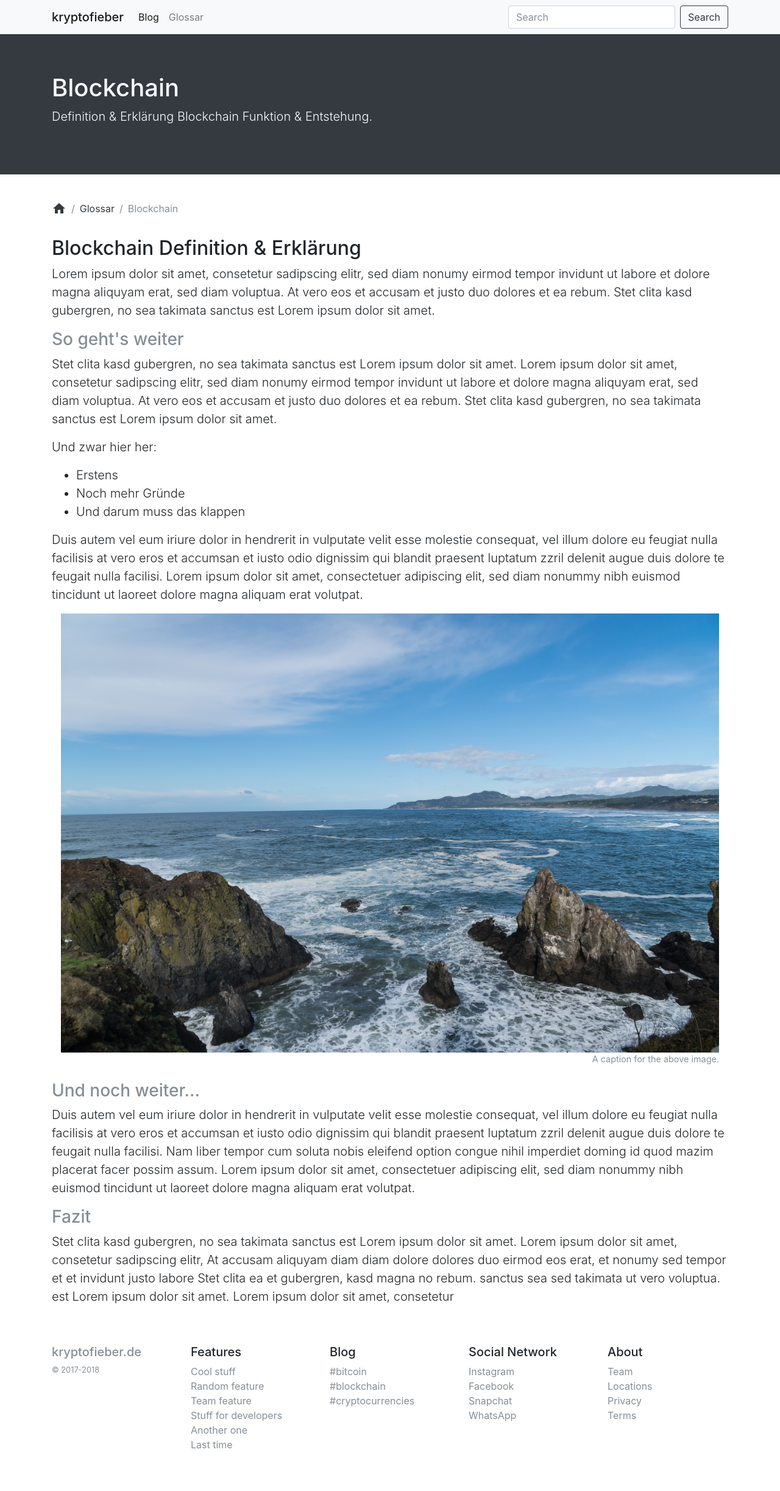
After one commit to crassmann/custom-cms, a PHP site: the page made by app/views/offcanvas.php in a window 1280 px wide. The commit adds this page. Shown: the whole page at 61% size. Run offline with PHP 8.4, Linux system fonts and the light colour scheme; the template is opened without the code that fills it, so the values that code supplies are empty; some libraries are stand-ins or nearby versions.

Commit message:
Some changes

```diff
--- /dev/null
+++ b/app/assets/css/offcanvas.css
@@ -0,0 +1,80 @@
+html,
+body {
+  overflow-x: hidden; /* Prevent scroll on narrow devices */
+}
+
+body {
+  padding-top: 56px;
+}
+
+@media (max-width: 767.98px) {
+  .offcanvas-collapse {
+    position: fixed;
+    top: 56px; /* Height of navbar */
+    bottom: 0;
+    width: 100%;
+    padding-right: 1rem;
+    padding-left: 1rem;
+    overflow-y: auto;
+    background-color: var(--light);
+    transition: -webkit-transform .3s ease-in-out;
+    transition: transform .3s ease-in-out;
+    transition: transform .3s ease-in-out, -webkit-transform .3s ease-in-out;
+    -webkit-transform: translateX(100%);
+    transform: translateX(100%);
+  }
+  .offcanvas-collapse.open {
+    -webkit-transform: translateX(-1rem);
+    transform: translateX(-1rem); /* Account for horizontal padding on navbar */
+  }
+}
+
+.nav-scroller {
+  position: relative;
+  z-index: 2;
+  height: 2.75rem;
+  overflow-y: hidden;
+}
+
+.nav-scroller .nav {
+  display: -webkit-box;
+  display: -ms-flexbox;
+  display: flex;
+  -ms-flex-wrap: nowrap;
+  flex-wrap: nowrap;
+  padding-bottom: 1rem;
+  margin-top: -1px;
+  overflow-x: auto;
+  color: rgba(255, 255, 255, .75);
+  text-align: center;
+  white-space: nowrap;
+  -webkit-overflow-scrolling: touch;
+}
+
+.nav-underline .nav-link {
+  padding-top: .75rem;
+  padding-bottom: .75rem;
+  font-size: .875rem;
+  color: var(--secondary);
+}
+
+.nav-underline .nav-link:hover {
+  color: var(--blue);
+}
+
+.nav-underline .active {
+  font-weight: 500;
+  color: var(--gray-dark);
+}
+
+.text-white-50 { color: rgba(255, 255, 255, .5); }
+
+.bg-purple { background-color: var(--purple); }
+
+.border-bottom { border-bottom: 1px solid #e5e5e5; }
+
+.box-shadow { box-shadow: 0 .25rem .75rem rgba(0, 0, 0, .05); }
+
+.lh-100 { line-height: 1; }
+.lh-125 { line-height: 1.25; }
+.lh-150 { line-height: 1.5; }
--- /dev/null
+++ b/app/assets/js/offcanvas.js
@@ -0,0 +1,7 @@
+$(function () {
+  'use strict'
+
+  $('[data-toggle="offcanvas"]').on('click', function () {
+    $('.offcanvas-collapse').toggleClass('open')
+  })
+})
--- /dev/null
+++ b/app/views/offcanvas.php
@@ -0,0 +1,148 @@
+<?php
+
+namespace app\views;
+
+use app\config;
+?>
+<!doctype html>
+<html lang="de">
+  <head>
+    <meta charset="utf-8">
+    <meta name="viewport" content="width=device-width, initial-scale=1, shrink-to-fit=no">
+    <meta name="description" content="">
+    <meta name="author" content="">
+    <link rel="icon" href="favicon.ico">
+
+    <title>Offcanvas template for Bootstrap</title>
+
+    <!-- Bootstrap core CSS -->
+    <link rel="stylesheet" href="https://maxcdn.bootstrapcdn.com/bootstrap/4.0.0-beta.2/css/bootstrap.min.css" integrity="sha384-PsH8R72JQ3SOdhVi3uxftmaW6Vc51MKb0q5P2rRUpPvrszuE4W1povHYgTpBfshb" crossorigin="anonymous">
+
+    <!-- Custom styles for this template -->
+    <link href="https://fonts.googleapis.com/icon?family=Material+Icons" rel="stylesheet">
+    <link href="<?php echo $_SERVER['REQUEST_SCHEME'].'://'.$_SERVER['HTTP_HOST'].config::ROOT_APP_DIR; ?>app/assets/css/offcanvas.css" rel="stylesheet">
+  </head>
+
+  <body class="">
+
+    <nav class="navbar navbar-expand-md fixed-top navbar-light bg-light">
+      <div class="container">
+        <a class="navbar-brand mb-0 h1" href="#">kryptofieber</a>
+        <button class="navbar-toggler p-0 border-0" type="button" data-toggle="offcanvas">
+          <span class="navbar-toggler-icon"></span>
+        </button>
+
+        <div class="navbar-collapse offcanvas-collapse" id="navbarsExampleDefault">
+          <ul class="navbar-nav mr-auto">
+            <li class="nav-item active">
+              <a class="nav-link" href="#">Blog <span class="sr-only">(current)</span></a>
+            </li>
+            <li class="nav-item">
+              <a class="nav-link" href="#">Glossar</a>
+            </li>
+          </ul>
+          <form class="form-inline my-2 my-lg-0">
+            <input class="form-control mr-sm-2" type="text" placeholder="Search" aria-label="Search">
+            <button class="btn btn-outline-dark my-2 my-sm-0" type="submit">Search</button>
+          </form>
+        </div>
+      </div>
+    </nav>
+
+    <div class="jumbotron jumbotron-fluid bg-dark text-light">
+      <div class="container">
+        <h1 class="">Blockchain</h1>
+        <p class="lead">Definition & Erklärung Blockchain Funktion & Entstehung.</p>
+      </div>
+    </div>
+
+    <nav aria-label="breadcrumb">
+      <div class="container">
+        <ol class="breadcrumb bg-white px-0">
+          <li class="breadcrumb-item"><a class="text-dark" href="#"><em class="material-icons">home</em></a></li>
+          <li class="breadcrumb-item"><a class="text-dark" href="#">Glossar</a></li>
+          <li class="breadcrumb-item active" aria-current="page">Blockchain</li>
+        </ol>
+      </div>
+    </nav>
+
+    <main class="container">
+    <h2 class="">Blockchain Definition &amp; Erklärung</h2>
+    <p class="lead">Lorem ipsum dolor sit amet, consetetur sadipscing elitr, sed diam nonumy eirmod tempor invidunt ut labore et dolore magna aliquyam erat, sed diam voluptua. At vero eos et accusam et justo duo dolores et ea rebum. Stet clita kasd gubergren, no sea takimata sanctus est Lorem ipsum dolor sit amet.&nbsp;</p>
+    <h3 class="text-secondary">So geht's weiter</h3>
+    <p class="lead">Stet clita kasd gubergren, no sea takimata sanctus est Lorem ipsum dolor sit amet. Lorem ipsum dolor sit amet, consetetur sadipscing elitr, sed diam nonumy eirmod tempor invidunt ut labore et dolore magna aliquyam erat, sed diam voluptua. At vero eos et accusam et justo duo dolores et ea rebum. Stet clita kasd gubergren, no sea takimata sanctus est Lorem ipsum dolor sit amet.</p>
+    <p class="lead">Und zwar hier her:</p>
+    <ul>
+    <li class="lead">Erstens</li>
+    <li class="lead">Noch mehr Gründe</li>
+    <li class="lead">Und darum muss das klappen</li>
+    </ul>
+    <p class="lead">Duis autem vel eum iriure dolor in hendrerit in vulputate velit esse molestie consequat, vel illum dolore eu feugiat nulla facilisis at vero eros et accumsan et iusto odio dignissim qui blandit praesent luptatum zzril delenit augue duis dolore te feugait nulla facilisi. Lorem ipsum dolor sit amet, consectetuer adipiscing elit, sed diam nonummy nibh euismod tincidunt ut laoreet dolore magna aliquam erat volutpat.&nbsp;</p>
+    <div class="container mb-2">
+    <figure class="figure"><img class="img-fluid" src="app/assets/img/slide-two.jpg" alt="how-blockchain-works">
+    <figcaption class="figure-caption text-right">A caption for the above image.</figcaption>
+    </figure>
+    </div>
+    <h3 class="text-secondary">Und noch weiter...</h3>
+    <p class="lead">Duis autem vel eum iriure dolor in hendrerit in vulputate velit esse molestie consequat, vel illum dolore eu feugiat nulla facilisis at vero eros et accumsan et iusto odio dignissim qui blandit praesent luptatum zzril delenit augue duis dolore te feugait nulla facilisi. Nam liber tempor cum soluta nobis eleifend option congue nihil imperdiet doming id quod mazim placerat facer possim assum. Lorem ipsum dolor sit amet, consectetuer adipiscing elit, sed diam nonummy nibh euismod tincidunt ut laoreet dolore magna aliquam erat volutpat.&nbsp;</p>
+    <h3 class="text-secondary">Fazit</h3>
+    <p class="lead">Stet clita kasd gubergren, no sea takimata sanctus est Lorem ipsum dolor sit amet. Lorem ipsum dolor sit amet, consetetur sadipscing elitr, At accusam aliquyam diam diam dolore dolores duo eirmod eos erat, et nonumy sed tempor et et invidunt justo labore Stet clita ea et gubergren, kasd magna no rebum. sanctus sea sed takimata ut vero voluptua. est Lorem ipsum dolor sit amet. Lorem ipsum dolor sit amet, consetetur</p>
+    </main>
+
+    <footer class="container py-5">
+          <div class="row">
+            <div class="col-12 col-md">
+              <h5 class="text-muted">kryptofieber.de</h5>
+              <small class="d-block mb-3 text-muted">© 2017-2018</small>
+            </div>
+            <div class="col-6 col-md">
+              <h5>Features</h5>
+              <ul class="list-unstyled text-small">
+                <li><a class="text-muted" href="#">Cool stuff</a></li>
+                <li><a class="text-muted" href="#">Random feature</a></li>
+                <li><a class="text-muted" href="#">Team feature</a></li>
+                <li><a class="text-muted" href="#">Stuff for developers</a></li>
+                <li><a class="text-muted" href="#">Another one</a></li>
+                <li><a class="text-muted" href="#">Last time</a></li>
+              </ul>
+            </div>
+            <div class="col-6 col-md">
+              <h5>Blog</h5>
+              <ul class="list-unstyled text-small">
+                <li><a class="text-muted" href="#">#bitcoin</a></li>
+                <li><a class="text-muted" href="#">#blockchain</a></li>
+                <li><a class="text-muted" href="#">#cryptocurrencies</a></li>
+              </ul>
+            </div>
+            <div class="col-6 col-md">
+              <h5>Social Network</h5>
+              <ul class="list-unstyled text-small">
+                <li><a class="text-muted" href="#">Instagram</a></li>
+                <li><a class="text-muted" href="#">Facebook</a></li>
+                <li><a class="text-muted" href="#">Snapchat</a></li>
+                <li><a class="text-muted" href="#">WhatsApp</a></li>
+              </ul>
+            </div>
+            <div class="col-6 col-md">
+              <h5>About</h5>
+              <ul class="list-unstyled text-small">
+                <li><a class="text-muted" href="#">Team</a></li>
+                <li><a class="text-muted" href="#">Locations</a></li>
+                <li><a class="text-muted" href="#">Privacy</a></li>
+                <li><a class="text-muted" href="#">Terms</a></li>
+              </ul>
+            </div>
+          </div>
+        </footer>
+
+    <!-- Bootstrap core JavaScript
+    ================================================== -->
+    <!-- Placed at the end of the document so the pages load faster -->
+    <script src="https://code.jquery.com/jquery-3.2.1.slim.min.js" integrity="sha384-KJ3o2DKtIkvYIK3UENzmM7KCkRr/rE9/Qpg6aAZGJwFDMVNA/GpGFF93hXpG5KkN" crossorigin="anonymous"></script>
+    <script>window.jQuery || document.write('<script src="../../../../assets/js/vendor/jquery-slim.min.js"><\/script>')</script>
+    <script src="https://cdnjs.cloudflare.com/ajax/libs/popper.js/1.12.3/umd/popper.min.js" integrity="sha384-vFJXuSJphROIrBnz7yo7oB41mKfc8JzQZiCq4NCceLEaO4IHwicKwpJf9c9IpFgh" crossorigin="anonymous"></script>
+    <script src="https://maxcdn.bootstrapcdn.com/bootstrap/4.0.0-beta.2/js/bootstrap.min.js" integrity="sha384-alpBpkh1PFOepccYVYDB4do5UnbKysX5WZXm3XxPqe5iKTfUKjNkCk9SaVuEZflJ" crossorigin="anonymous"></script>
+    <script src="https://cdnjs.cloudflare.com/ajax/libs/holder/2.9.4/holder.min.js"></script>
+    <script src="<?php echo $_SERVER['REQUEST_SCHEME'].'://'.$_SERVER['HTTP_HOST'].config::ROOT_APP_DIR; ?>app/assets/js/offcanvas.js"></script>
+  </body>
+</html>
--- a/index.php
+++ b/index.php
@@ -27,6 +27,7 @@ $router = new core\router();
 $router->add('{request:login(.*)}', ['controller' => 'user', 'action' => 'login', 'template' => 'default']);
 $router->add('{request:logout(.*)}', ['controller' => 'user', 'action' => 'logout']);
 $router->add('{controller}/{action}/{request:(.*)}', ['namespace' => 'admin', 'template' => 'default']);
+$router->add('template-glossar-beitrag', ['controller' => 'url', 'action' => 'test', 'template' => 'offcanvas']);
 $router->add('{request:(.*)}', ['controller' => 'page', 'action' => 'show', 'template' => 'page']);
 // $router->add('{request:([a-z0-9\-]+)}', ['controller' => 'page', 'action' => 'show']);
 // $router->add('admin', ['controller' => 'admin', 'action' => 'index']);
```
Also changed, not shown: app/controllers/url.php (+10 -1 lines), 1 other file.
